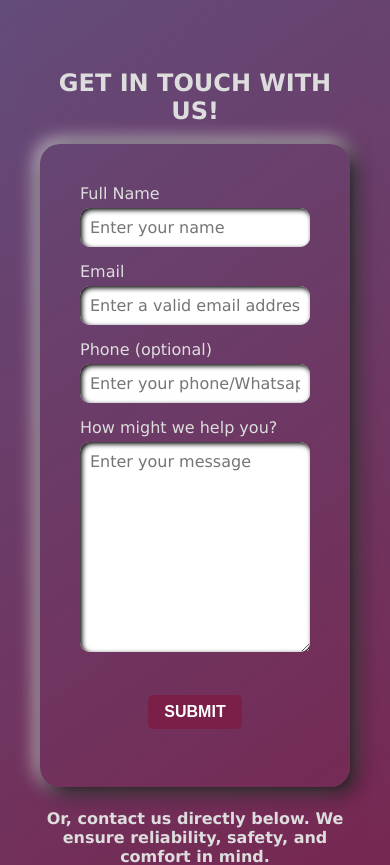
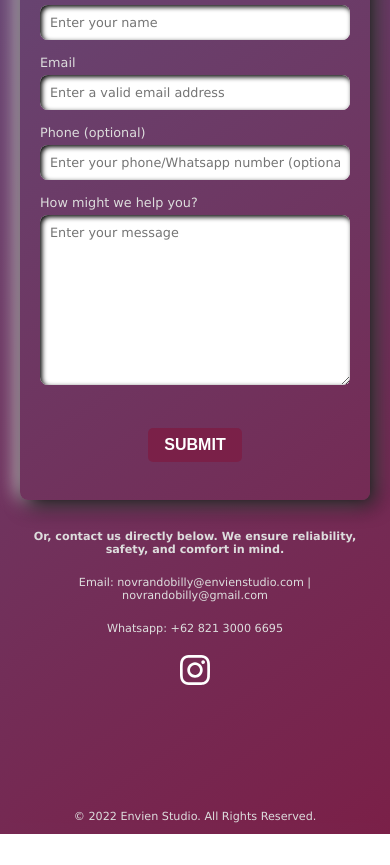
Before and after one commit to novrandobilly/envien-studio, a Next.js app: page / in a window 390 px wide. Shown: the part 5623-6488 px from the top of the page. After the commit the page ends 6457 px from the top, so only its background shows below. Built offline with nearby package versions, Linux system fonts and the light colour scheme.

Commit message:
Refine contact us form mobile version

```diff
--- a/components/Layout.module.scss
+++ b/components/Layout.module.scss
@@ -88,4 +88,7 @@
       max-width: 100px !important;
     }
   }
+  .footer > p {
+    font-size: 0.7rem;
+  }
 }
--- a/pages/homepage.module.scss
+++ b/pages/homepage.module.scss
@@ -299,8 +299,14 @@
     }
   }
   .contact-information {
+    display: flex;
+    flex-direction: column;
+    justify-content: center;
+    align-items: center;
+    margin-top: 20px;
     & > * {
       text-align: center;
+      margin: 10px;
     }
   }
 }
@@ -475,9 +481,27 @@
   }
 
   .contact-us {
+    .contact-form {
+      padding: 20px;
+      border-radius: 8px;
+      input,
+      textarea,
+      label {
+        font-size: 0.8rem;
+      }
+
+      input,
+      textarea {
+        padding: 10px;
+        border-radius: 8px;
+      }
+    }
     h2 {
       text-align: center;
-      font-size: 1.5rem;
+      font-size: 1.3rem;
+    }
+    .contact-information {
+      font-size: 0.7rem;
     }
   }
   .scroll-top {
--- a/pages/index.tsx
+++ b/pages/index.tsx
@@ -22,6 +22,7 @@ import FrontEnd from '../assets/icon/frontend.svg';
 import Performance from '../assets/icon/performance.svg';
 import Google from '../assets/icon/google.svg';
 import Safety from '../assets/icon/safety.svg';
+import Instagram from '../assets/icon/instagram.svg';
 
 interface ContactForm {
   fullName: string;
@@ -414,8 +415,11 @@ const Home: NextPage = () => {
             </form>
             <div className={styles['contact-information']}>
               <h4>Or, contact us directly below. We ensure reliability, safety, and comfort in mind.</h4>
-              <p>Email: novrandobilly@gmail.com</p>
+              <p>Email: novrandobilly@envienstudio.com | novrandobilly@gmail.com</p>
               <p>Whatsapp: +62 821 3000 6695</p>
+              <a href='https://www.instagram.com/envienstudio/' target='_blank' rel='noreferrer noopener'>
+                <Image alt='instagram logo' src={Instagram} width={30} height={30} />
+              </a>
             </div>
             {showModal && (
               <Modal onCancel={closeModalHandler}>
--- a/styles/globals.css
+++ b/styles/globals.css
@@ -38,3 +38,10 @@ a {
   opacity: 0;
   transition: all 400ms;
 }
+
+@media screen and (max-width: 768px) {
+  html,
+  body {
+    padding: 0 10px;
+  }
+}
```
Also changed, not shown: assets/icon/instagram.svg (added).
